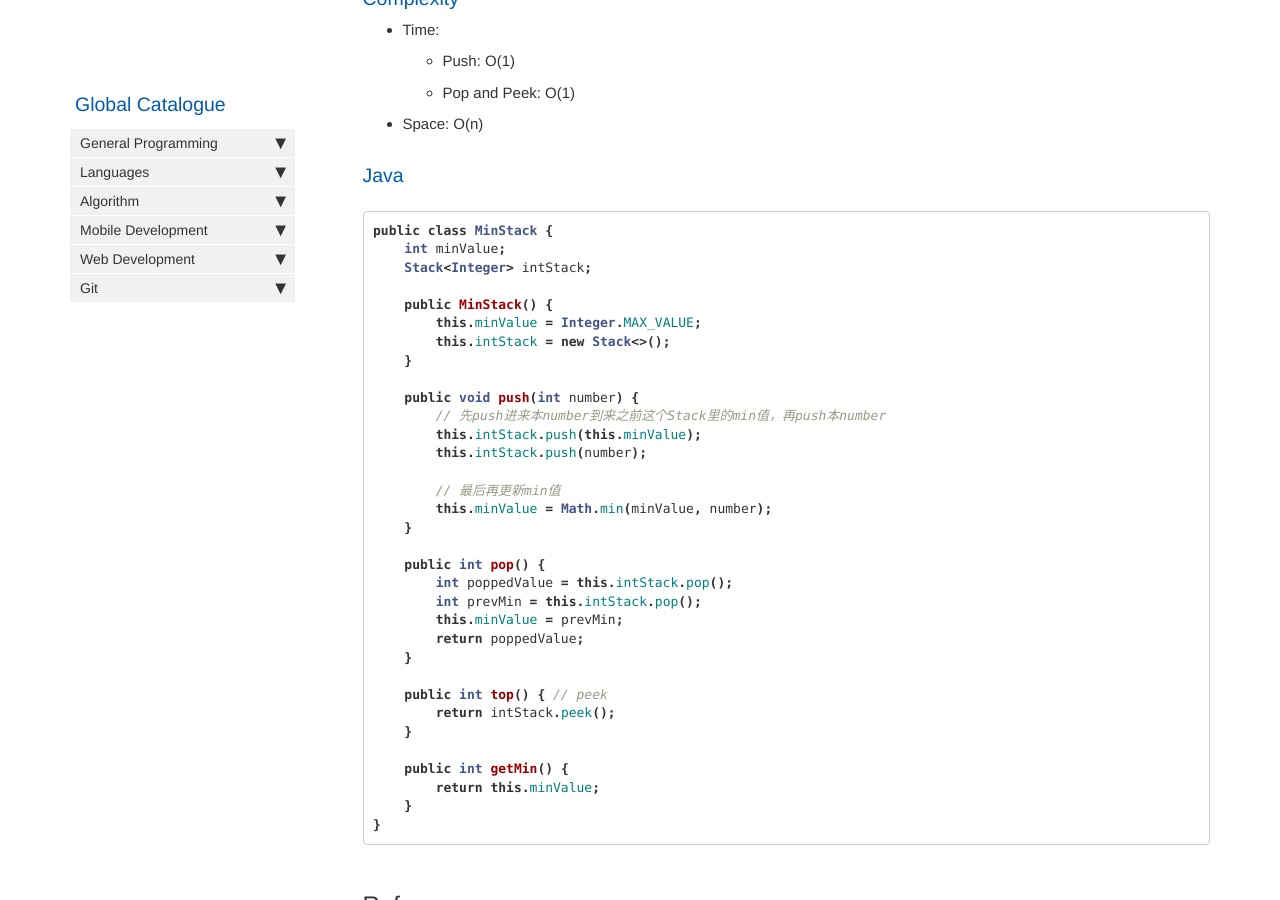
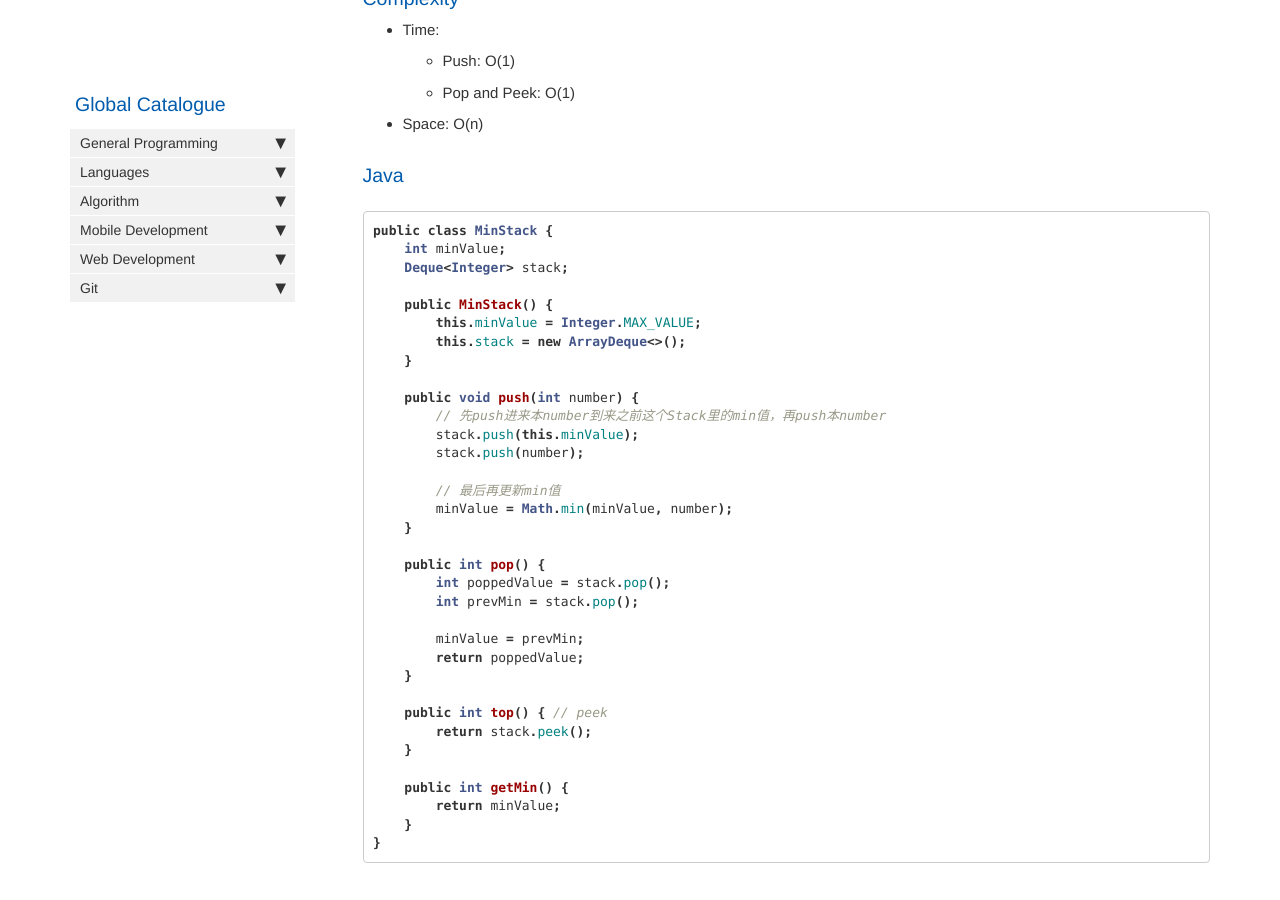
Before and after one commit to HungryOrc/hungryorc.github.io, a Jekyll site: the page built from pages/algorithm/algorithm_min_stack.md, in a window 1280 px wide and 900 px high, scrolled down 2502 px. Built offline with Jekyll 4.4.1, drawn with Linux system fonts in a browser that asks for light colours; nearby versions of some CDN libraries; comment, search, counter and statistics services are not loaded.

Commit message:
Update algorithm_min_stack.md

````diff
--- a/pages/algorithm/algorithm_min_stack.md
+++ b/pages/algorithm/algorithm_min_stack.md
@@ -124,35 +124,36 @@ public class MinStack {
 ```java
 public class MinStack {
     int minValue;
-    Stack<Integer> intStack;
+    Deque<Integer> stack;
 
     public MinStack() {
         this.minValue = Integer.MAX_VALUE;
-        this.intStack = new Stack<>();
+        this.stack = new ArrayDeque<>();
     }
 
     public void push(int number) {
         // 先push进来本number到来之前这个Stack里的min值，再push本number
-        this.intStack.push(this.minValue);
-        this.intStack.push(number);
+        stack.push(this.minValue);
+        stack.push(number);
 
         // 最后再更新min值
-        this.minValue = Math.min(minValue, number);
+        minValue = Math.min(minValue, number);
     }
 
     public int pop() {
-        int poppedValue = this.intStack.pop();
-        int prevMin = this.intStack.pop();
-        this.minValue = prevMin;
+        int poppedValue = stack.pop();
+        int prevMin = stack.pop();
+
+        minValue = prevMin;
         return poppedValue;
     }
 
     public int top() { // peek
-        return intStack.peek();
+        return stack.peek();
     }
 
     public int getMin() {
-        return this.minValue;
+        return minValue;
     }
 }
 ```
````
